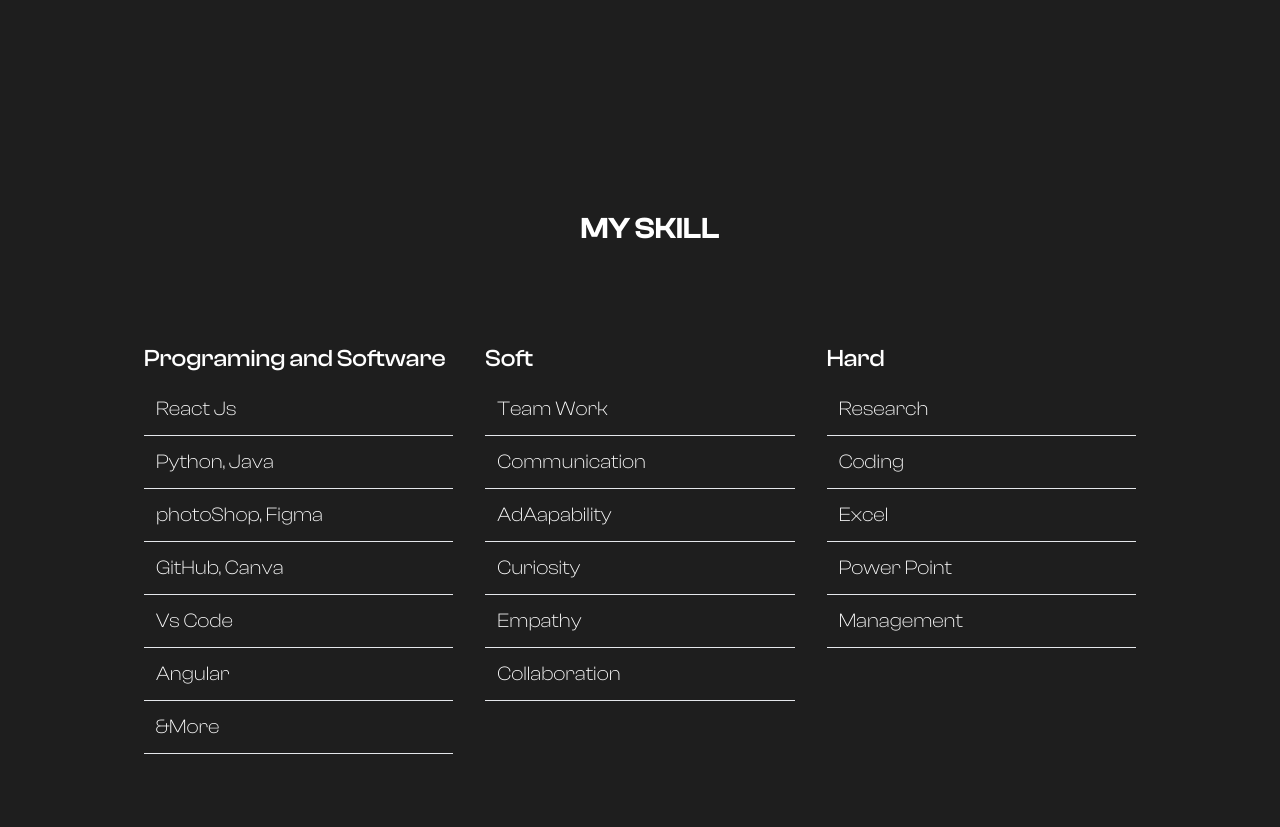
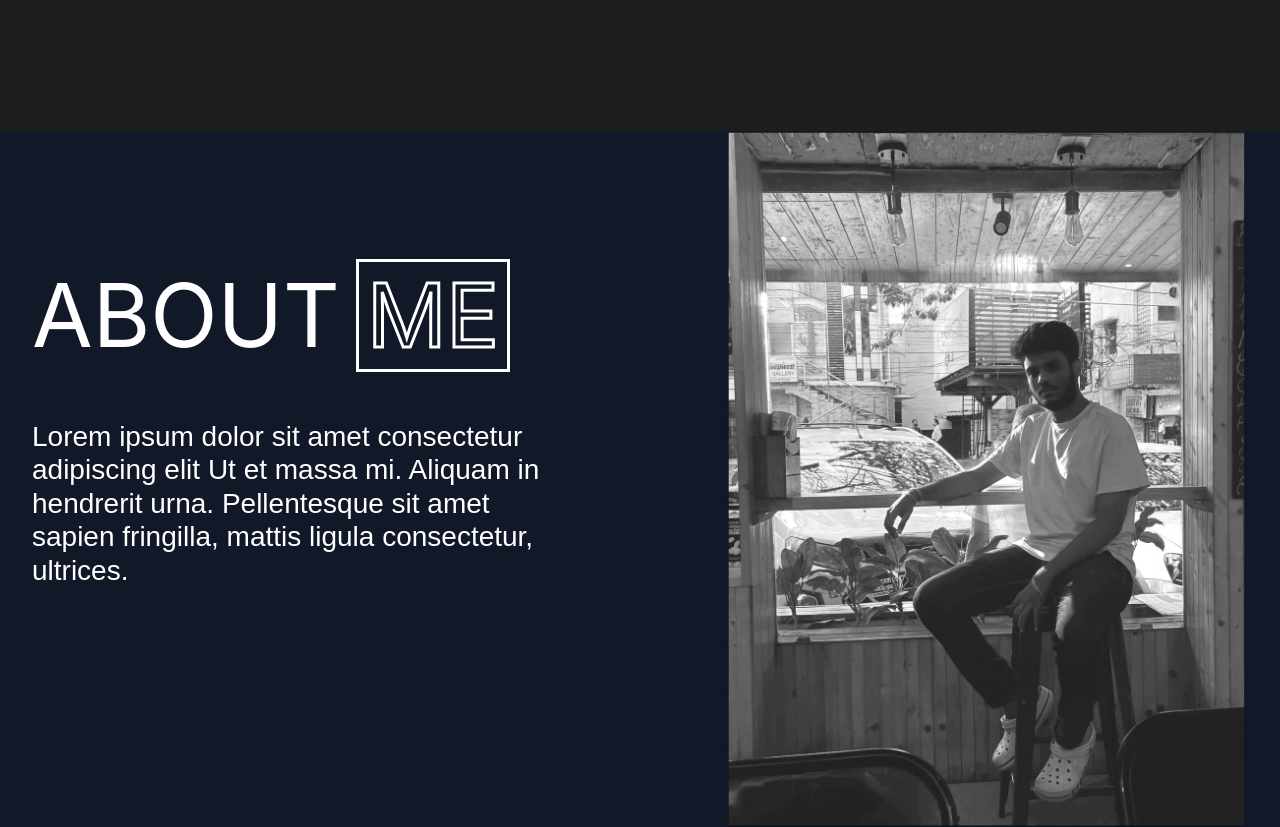
Before and after one commit to alex-adzinets/Portfolio, a React (Vite) app: page / in a window 1280 px wide. Shown: the part 1640-2467 px from the top of the page. Built offline with nearby package versions, Linux system fonts and the light colour scheme; no server answers; a web font is replaced by a local one.

Commit message:
UCE-3-14

```diff
--- a/src/App.jsx
+++ b/src/App.jsx
@@ -1,6 +1,6 @@
 import './App.css'
 import Hero from './assets/components/Hero'
-// import Aboutme from './assets/components/Aboutme'
+import AboutMeSection from './assets/components/AboutMeSection'
 import Skill from './assets/components/Skill'
 import Cursor from './assets/components/Cursor'
 import { useEffect, useState } from 'react'
@@ -35,7 +35,7 @@ function App( ) {
         <Hero setCursorState = {setCursorState} />
         {/* <NewAboutMe setCursorState = {setCursorState} /> */}
         <AiAboutMe setCursorState = {setCursorState} />
-        {/* <Aboutme setCursorState={setCursorState} /> */}
+         <AboutMeSection setCursorState={setCursorState} />
         <Skill setCursorState = {setCursorState} />
         {/* <Experience setCursorState = {setCursorState} /> */}
         <Newexperience setCursorState = {setCursorState} />
--- /dev/null
+++ b/src/assets/components/AboutMeSection.jsx
@@ -0,0 +1,136 @@
+/* eslint-disable react/prop-types */
+import React from 'react';
+import { motion } from 'framer-motion';
+import portraitImage from '/src/assets/components/assets/13_7.png';
+
+const AboutMeSection = ({
+  aboutText = "Lorem ipsum dolor sit amet consectetur adipiscing elit Ut et massa mi. Aliquam in hendrerit urna. Pellentesque sit amet sapien fringilla, mattis ligula consectetur, ultrices.",
+  portraitImage: customPortraitImage,
+  theme = "dark"
+}) => {
+  // Animation variants for the image
+  const imageVariants = {
+    hidden: { opacity: 0, x: 50 },
+    visible: {
+      opacity: 1,
+      x: 0,
+      transition: {
+        duration: 0.8,
+        delay: 0.5,
+        ease: "easeOut"
+      }
+    }
+  };
+
+  // Animation variants for text elements
+  const titleVariants = {
+    hidden: { opacity: 0, y: -30 },
+    visible: {
+      opacity: 1,
+      y: 0,
+      transition: {
+        duration: 0.6,
+        ease: "easeOut"
+      }
+    }
+  };
+
+  const bodyTextVariants = {
+    hidden: { opacity: 0, y: 30 },
+    visible: {
+      opacity: 1,
+      y: 0,
+      transition: {
+        duration: 0.8,
+        delay: 0.3,
+        ease: "easeOut"
+      }
+    }
+  };
+
+  return (
+    <section className="relative min-h-screen bg-gray-900 overflow-hidden">
+      <div className="container mx-auto px-4 sm:px-6 lg:px-8">
+        <div className="grid grid-cols-1 lg:grid-cols-2 gap-8 lg:gap-12 items-start min-h-screen">
+          {/* Left side - Text content */}
+          <div className="relative z-10 py-12 lg:py-0 lg:pt-[16vh]">
+            {/* Main Title */}
+            <motion.div
+              className="mb-8 lg:mb-12"
+              initial="hidden"
+              animate="visible"
+              variants={titleVariants}
+            >
+              <div className="flex flex-col md:flex-row md:items-center md:gap-4">
+                <h1
+                  className="text-white font-inter text-4xl md:text-6xl lg:text-[88px] font-normal leading-tight md:leading-[106.5px]"
+                  style={{ fontFamily: 'Inter, sans-serif' }}
+                >
+                  ABOUT
+                </h1>
+                <h1
+                  className="text-transparent font-inter text-4xl md:text-6xl lg:text-[88px] font-normal leading-tight md:leading-[106.5px] border-white border-[3px] px-2"
+                  style={{
+                    fontFamily: 'Inter, sans-serif',
+                    WebkitTextStroke: '3px white',
+                    color: 'transparent'
+                  }}
+                >
+                  ME
+                </h1>
+              </div>
+            </motion.div>
+
+            {/* Body Text */}
+            <motion.div
+              initial="hidden"
+              animate="visible"
+              variants={bodyTextVariants}
+              className="max-w-lg"
+            >
+              <p
+                className="text-white text-lg md:text-xl lg:text-[28px] font-normal leading-relaxed lg:leading-[33.6px]"
+                style={{
+                  fontFamily: 'Goldman, sans-serif',
+                  textStroke: '1px'
+                }}
+              >
+                {aboutText}
+              </p>
+            </motion.div>
+          </div>
+
+          {/* Right side - Portrait image */}
+          <motion.div
+            className="relative h-[400px] sm:h-[500px] lg:h-screen lg:max-h-[704px] w-full lg:ml-auto"
+            initial="hidden"
+            animate="visible"
+            variants={imageVariants}
+            style={{ width: '100%', maxWidth: '524px' }}
+          >
+            <div className="relative h-full w-full overflow-hidden">
+              {/* Image container with grayscale filter */}
+              <img
+                src={customPortraitImage || portraitImage}
+                alt="Portrait of a person sitting by a window in a casual setting"
+                className="absolute inset-0 w-full h-full object-cover object-center filter grayscale"
+                loading="lazy"
+                style={{
+                  objectPosition: 'center center'
+                }}
+              />
+
+              {/* Optional overlay for better text contrast on mobile when stacked */}
+              <div className="absolute inset-0 bg-gradient-to-t from-gray-900/30 to-transparent lg:hidden" />
+            </div>
+          </motion.div>
+        </div>
+      </div>
+
+      {/* Background decoration */}
+      <div className="absolute inset-0 bg-gradient-to-br from-gray-900 via-gray-800 to-gray-900 opacity-95 pointer-events-none -z-10" />
+    </section>
+  );
+};
+
+export default AboutMeSection;
```
Also changed, not shown: AutonomyGenerated/magician_1/README.md (added), src/assets/components/assets/13_7.png (added), 1 other file (tests, documents, lock files or other folders).
